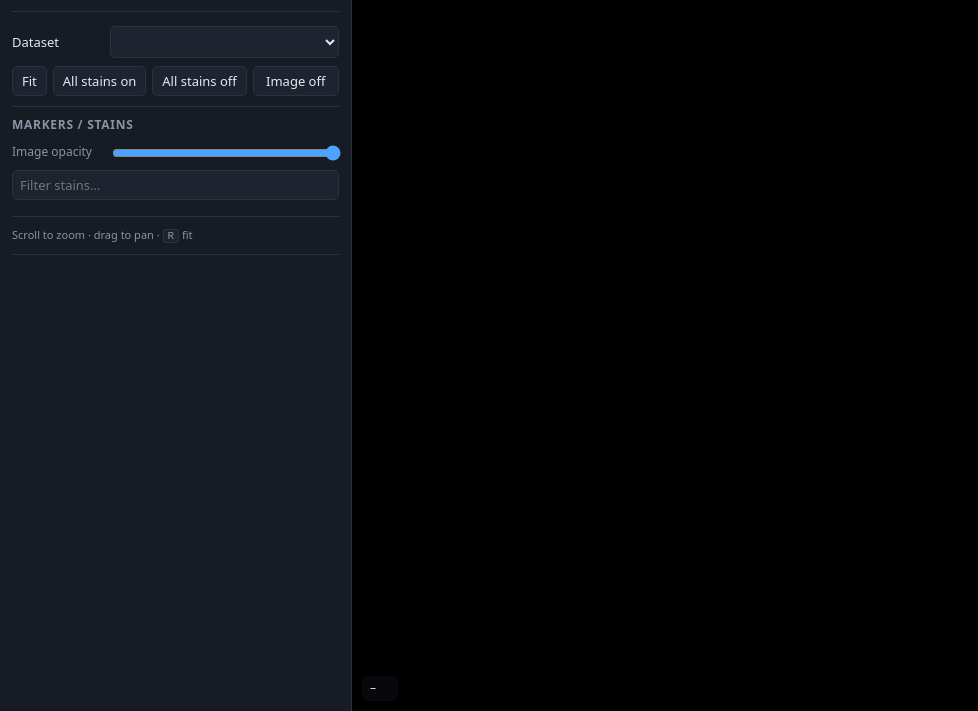
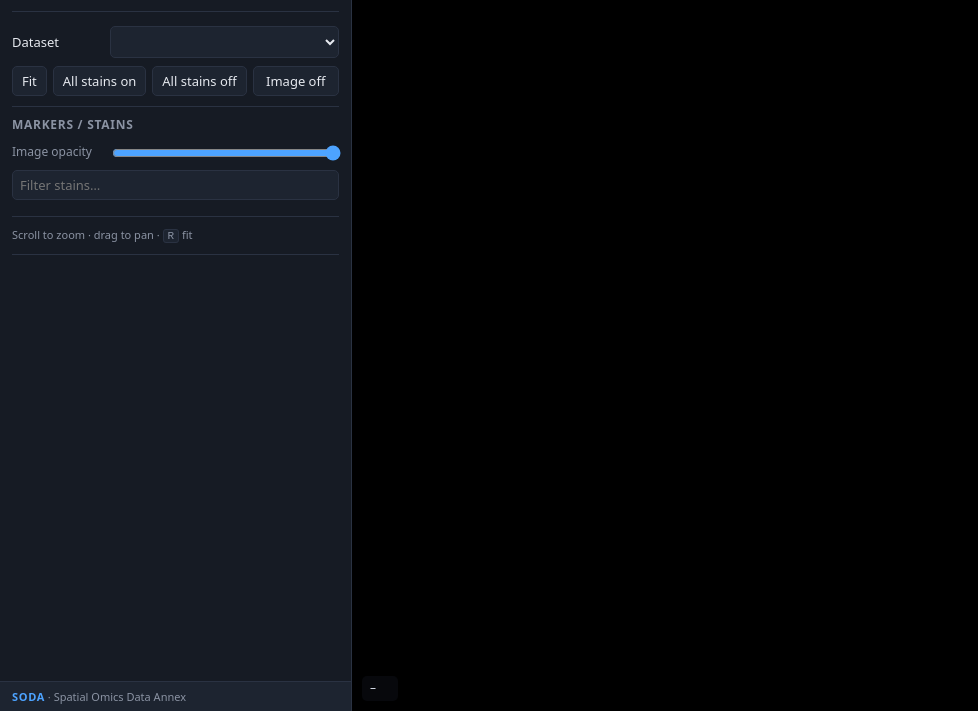
Before and after one commit to FIVE-MGI/SODA, a plain HTML site: page web/SpatialViewer/index.html in a window 1280 px wide. Shown: the part 89-800 px from the top of the page, without its empty margins (0-978 px from the left). Drawn offline with Linux system fonts and the light colour scheme; a script that the page names is missing.

Commit message:
Pin a SODA label to the bottom corner; ask hosts to put soda in their web address

```diff
--- a/web/SpatialViewer/index.html
+++ b/web/SpatialViewer/index.html
@@ -4,7 +4,7 @@
   <meta charset="utf-8" />
   <title>SODA</title>
   <meta name="viewport" content="width=device-width, initial-scale=1" />
-  <link href="styles.css?v=20261102gate3" rel="stylesheet" />
+  <link href="styles.css?v=20261104soda" rel="stylesheet" />
 </head>
 <body>
   <div class="app">
@@ -211,6 +211,7 @@
         <div id="apiInfo" class="meta"></div>
         <div class="colophon" id="colophon"></div>
       </section>
+      <footer class="soda-mark"><b>SODA</b> · Spatial Omics Data Annex</footer>
     </aside>
 
     <main class="main">
--- a/web/SpatialViewer/styles.css
+++ b/web/SpatialViewer/styles.css
@@ -13,7 +13,7 @@ html, body { margin: 0; height: 100%; background: var(--bg); color: var(--text);
   font: 13px/1.4 system-ui, -apple-system, "Segoe UI", Roboto, sans-serif; overflow: hidden; }
 .app { display: grid; grid-template-columns: var(--sidebar-w) 1fr; height: 100vh; }
 
-.sidebar { background: var(--panel); border-right: 1px solid var(--line); overflow-y: auto; padding: 10px 12px 30px; }
+.sidebar { background: var(--panel); border-right: 1px solid var(--line); overflow-y: auto; padding: 10px 12px 52px; }
 .brand { padding: 10px 0 14px; border-bottom: 1px solid var(--line); }
 /* Centred as a pair rather than pushed to opposite edges: at this width the gap
    between them read as a hole, and the two marks say more together than apart. */
@@ -41,6 +41,10 @@ a.linkish { text-decoration: none; }
 /* no URL yet: still says what is coming, but does not pretend to go anywhere */
 .linkish.pending { color: var(--muted); cursor: default; }
 .linkish.pending:hover { text-decoration: none; }
+/* the software's own name, pinned to the bottom corner whatever the instance is called */
+.soda-mark { position: fixed; left: 0; bottom: 0; width: calc(var(--sidebar-w) - 1px); z-index: 5; padding: 7px 12px;
+  background: var(--panel2); border-top: 1px solid var(--line); font-size: 11px; color: var(--muted); }
+.soda-mark b { color: var(--accent); letter-spacing: .06em; }
 .colophon { margin-top: 10px; padding-top: 10px; border-top: 1px solid var(--line);
   color: var(--muted); font-size: 11px; }
 
```
Also changed, not shown: 2 other files.
